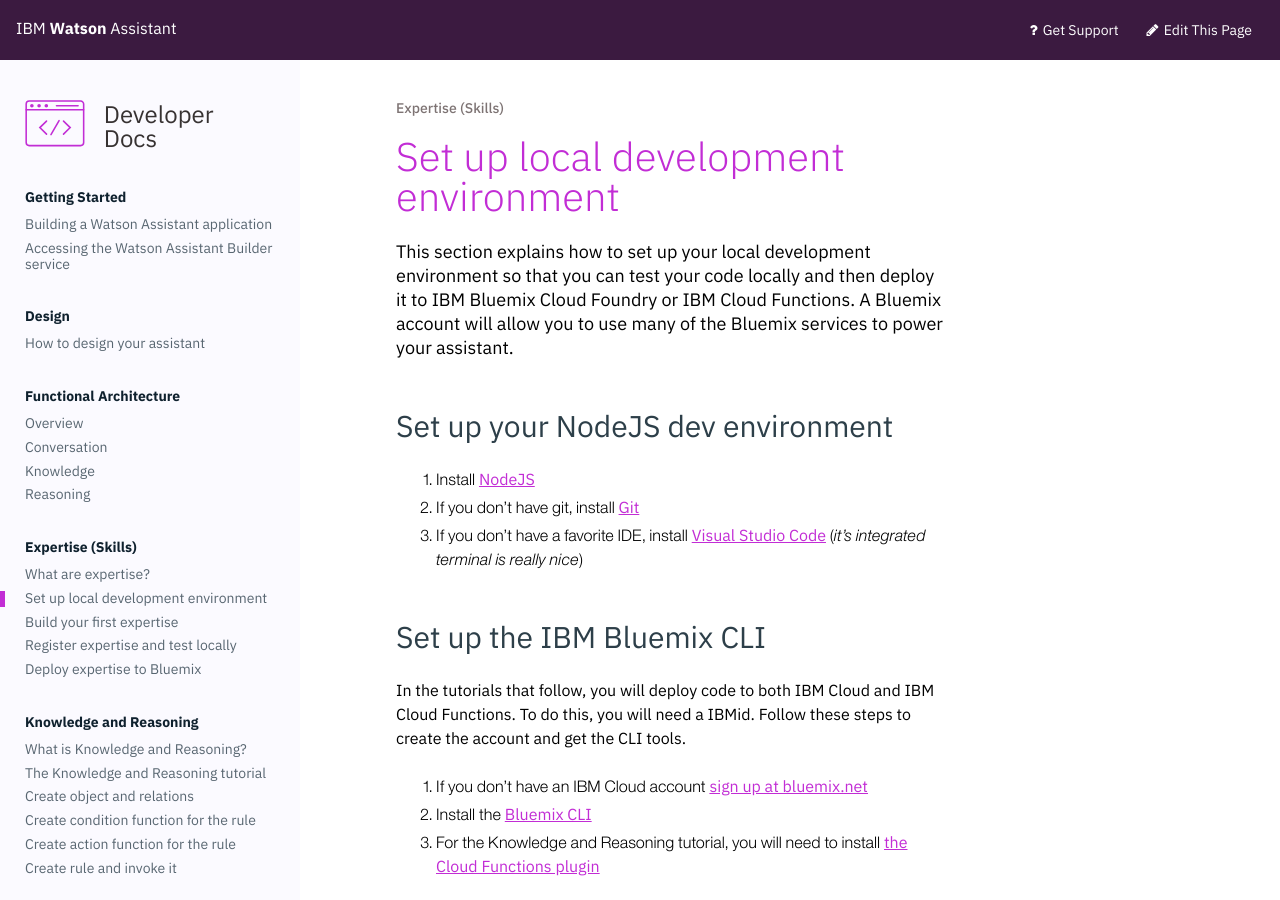
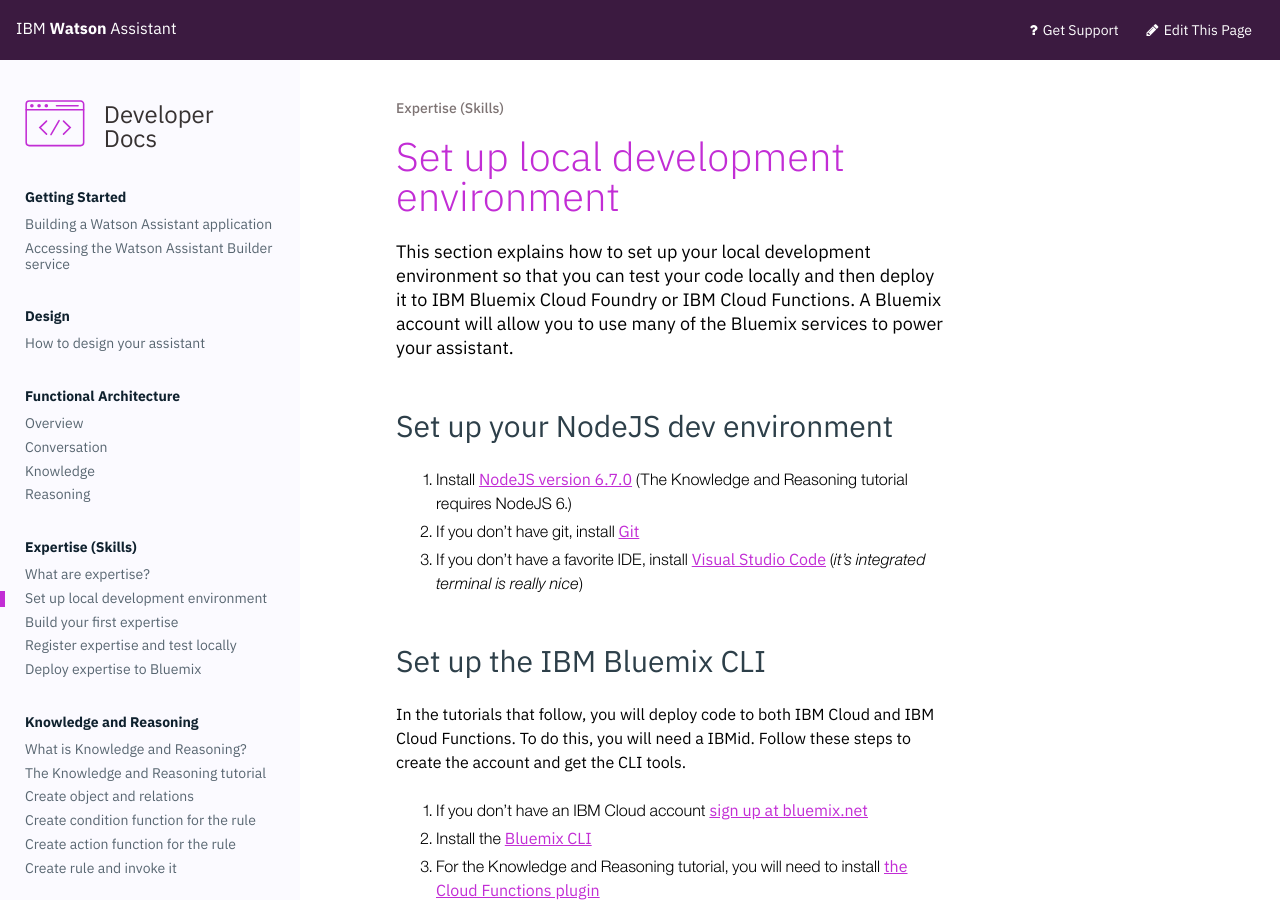
Before and after one commit to Watson-Personal-Assistant/developer, a Jekyll site: the page built from _content/expertise/setup-local-dev-env.md, in a window 1280 px wide. Built offline with Jekyll 4.4.1, drawn with Linux system fonts in a browser that asks for light colours.

Commit message:
provides link to specific version of node required for K&R tutorial

```diff
--- a/_content/expertise/setup-local-dev-env.md
+++ b/_content/expertise/setup-local-dev-env.md
@@ -5,7 +5,7 @@
 This section explains how to set up your local development environment so that you can test your code locally and then deploy it to IBM Bluemix Cloud Foundry or IBM Cloud Functions. A Bluemix account will allow you to use many of the Bluemix services to power your assistant.
 
 ## Set up your NodeJS dev environment
-1. Install [NodeJS](https://nodejs.org/en/)
+1. Install [NodeJS version 6.7.0](https://nodejs.org/download/release/v6.7.0/) (The Knowledge and Reasoning tutorial requires NodeJS 6.)
 2. If you don't have git, install [Git](https://git-scm.com/downloads)
 3. If you don't have a favorite IDE, install [Visual Studio Code](https://code.visualstudio.com/download) (*it's integrated terminal is really nice*)
 
```
